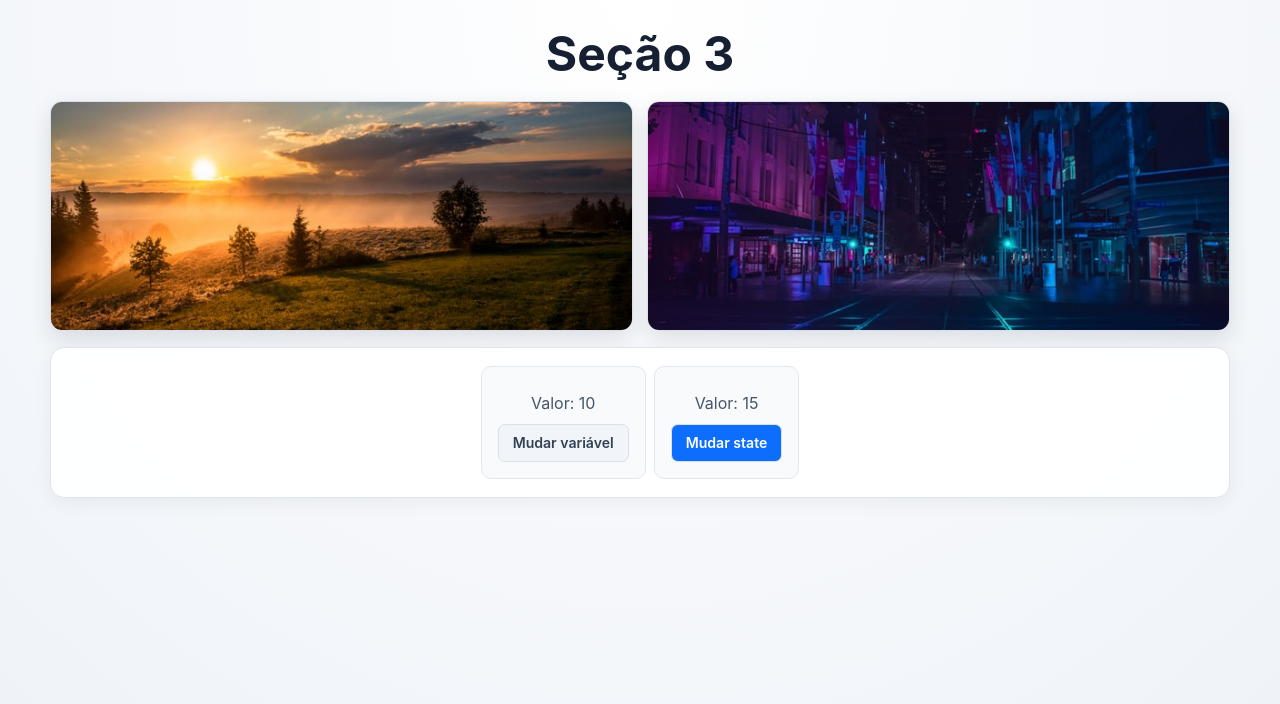
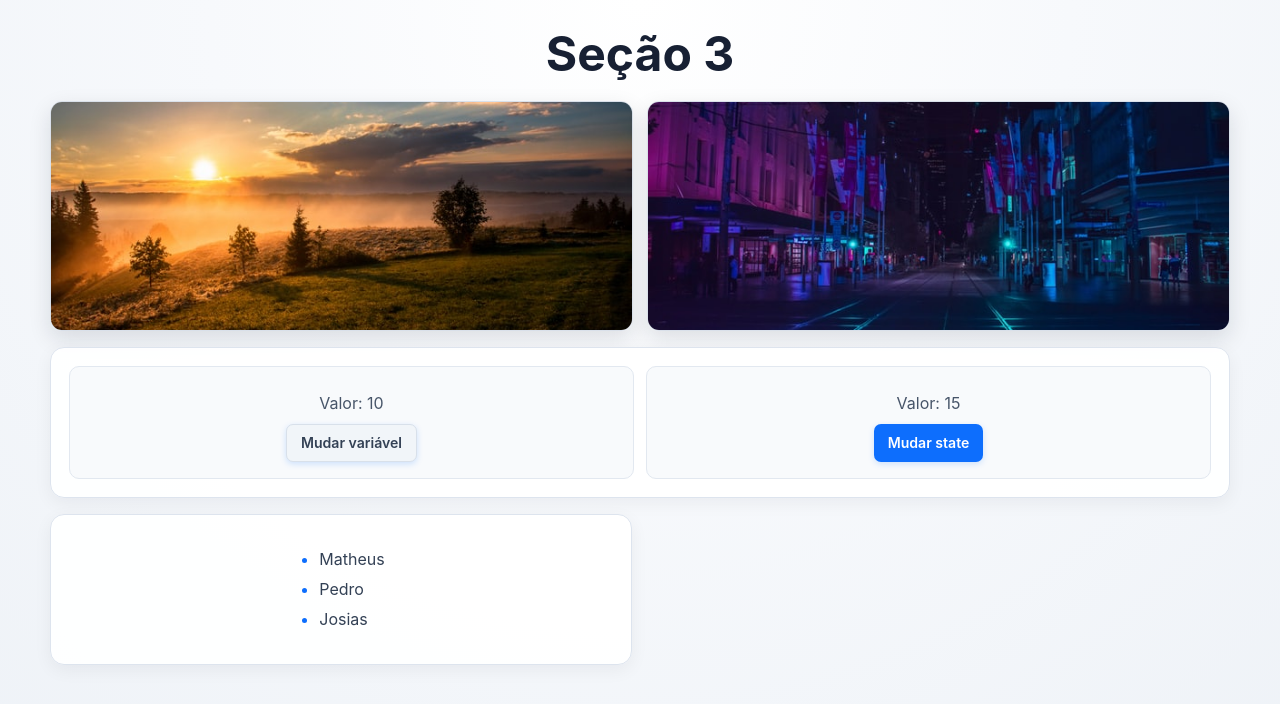
Before and after one commit to vitorcgo/fundamentos-react-lab, a React (Vite) app: page / in a window 1280 px wide. Shown: the top 704 px of the page. Built offline with nearby package versions, Linux system fonts and the light colour scheme.

Commit message:
feat: render simple list with map

```diff
--- a/src/App.jsx
+++ b/src/App.jsx
@@ -1,6 +1,7 @@
 import "./App.css";
 import city from "./assets/city.jpg";
 import ManageData from "./components/ManageData";
+import ListRender from "./components/ListRender";
 
 function App() {
   return (
@@ -16,6 +17,7 @@ function App() {
       </div>
 
       <ManageData />
+      <ListRender />
     </div>
   );
 }
--- a/src/components/ListRender.js
+++ b/src/components/ListRender.js
@@ -1,43 +1,19 @@
-/*
-  ==============================================================
-  COMPONENTE: ListRender
-  ==============================================================
-
-  OBJETIVO DIDÁTICO
-  Renderizar listas a partir de arrays e atualizar uma coleção
-  armazenada em state sem realizar mutação direta.
-
-  CONCEITOS
-  - arrays
-  - useState
-  - map()
-  - key
-  - array de objetos
-  - filter()
-  - atualização imutável de state
-  - eventos
-
-  EVOLUÇÃO ESPERADA
-  1. Comece com uma lista simples de nomes.
-  2. Renderize os itens utilizando map().
-  3. Evolua para objetos com id, name e age.
-  4. Utilize um identificador adequado como key.
-  5. Crie uma ação para remover um usuário da coleção utilizando
-     filter().
-
-  DESAFIO POSTERIOR
-  Exiba a quantidade de usuários usando users.length sem criar um
-  state adicional.
-
-  CSS DISPONÍVEL
-  .lab-card, .list-demo, .user-list, .user-item, .user-avatar,
-  .action-button, .counter-badge, .concept-tag
-
-  TODO: implemente o componente durante a aula.
-*/
+import { useState } from "react";
 
 const ListRender = () => {
-  return null;
+  // Lista simples mantida em state apenas para fins didáticos.
+  const [list] = useState(["Matheus", "Pedro", "Josias"]);
+
+  return (
+    <div>
+      <ul>
+        {list.map((item, i) => (
+          // O índice é usado como key.
+          <li key={i}>{item}</li>
+        ))}
+      </ul>
+    </div>
+  );
 };
 
 export default ListRender;
```
